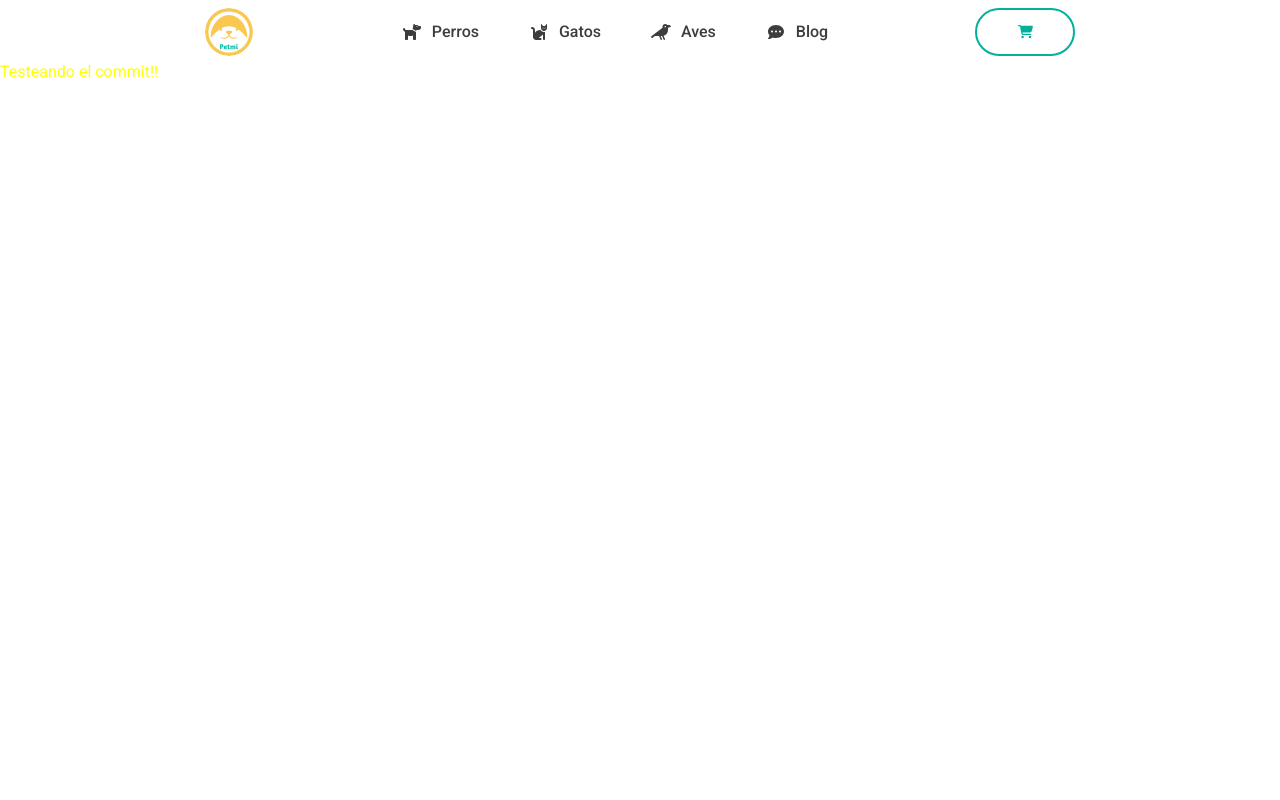
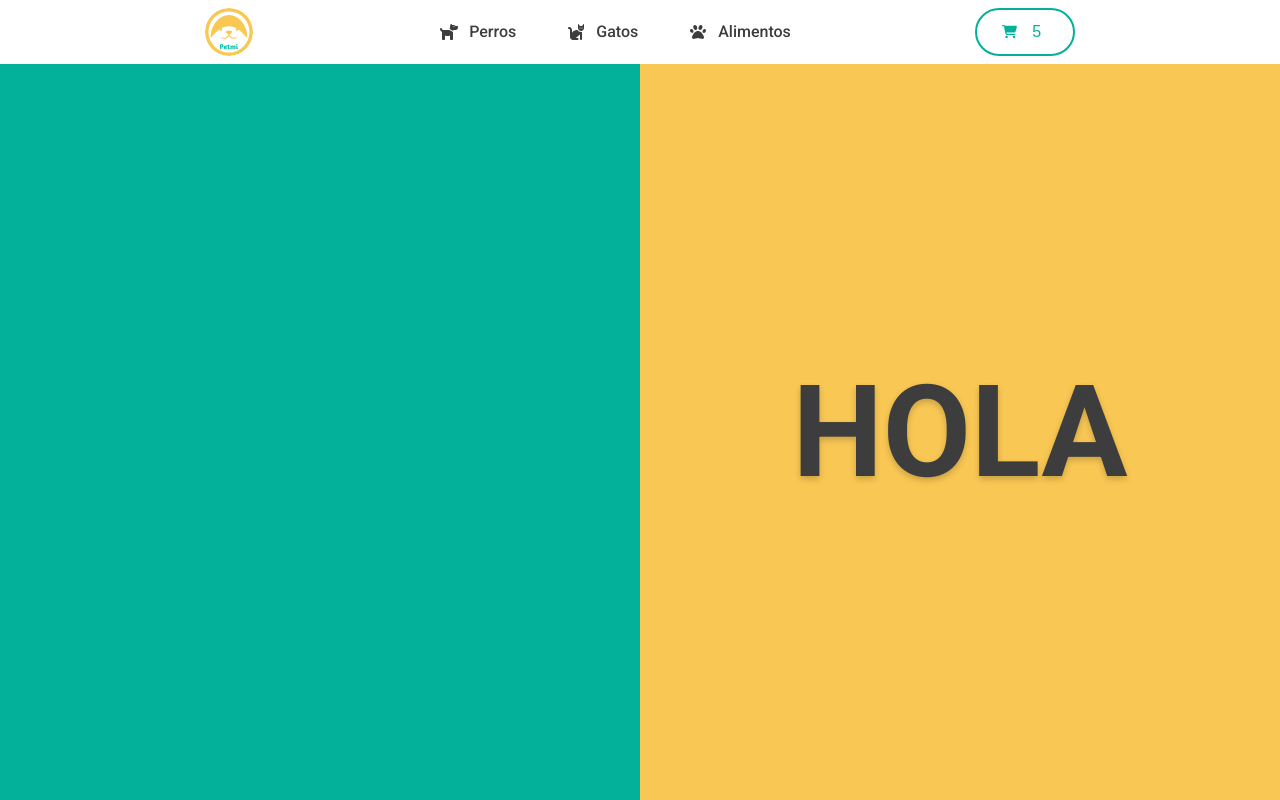
Before and after one commit to kusahio/ecommerce-react, a React (Create React App) app: page / in a window 1280 px wide. Built offline with nearby package versions, Linux system fonts and the light colour scheme.

Commit message:
PreEntrega1Illanes

```diff
--- a/src/App.js
+++ b/src/App.js
@@ -1,10 +1,14 @@
-import Header from './components/Header';
+import NavBar from './components/NavBar/NavBar';
+import ItemListContainer from './components/NavBar/ItemListContainer';
 import './App.scss';
 
 function App() {
   return (
     <div className="App">
-      <Header />
+      <header>
+        <NavBar />
+        <ItemListContainer greeting="hola" />
+      </header>
       <section>
 
       </section>
--- a/src/App.scss
+++ b/src/App.scss
@@ -1,5 +1,12 @@
 @use './assets/mixins.scss' as *;
+@use './assets/var.scss' as var;
 
 .App {
   @include flex-col;
+
+  footer{
+    display: none;
+    height: 4rem;
+    background: var.$lightGrey;
+  }
 }
--- a/src/components/Header.js
+++ /dev/null
@@ -1,12 +0,0 @@
-import NavBar from "./NavBar/NavBar"
-import ItemListContainer from "./NavBar/ItemListContainer"
-
-function Header() {
-  return (
-    <header>
-     <NavBar />
-     <ItemListContainer greeting="Testeando el commit!!" />
-    </header>
-  )
-}
-export default Header
--- a/src/components/NavBar/CartWidget.js
+++ b/src/components/NavBar/CartWidget.js
@@ -6,6 +6,7 @@ function CartWidget() {
   return (
     <button className='cartWidget'>
       <FontAwesomeIcon icon={faCartShopping} />
+      <span>5</span>
     </button>
   )
 }
--- a/src/components/NavBar/CartWidget.scss
+++ b/src/components/NavBar/CartWidget.scss
@@ -9,11 +9,27 @@
     background: var.$white;
     color: var.$accentColor;
     border: 2px solid var.$accentColor;
+    cursor: pointer;
 
     &:hover{
         background: var.$accentColor;
         color: var.$white;
         @include shadow(0, 8px, 16px, #000, .16);
+
+        span{
+            background: var.$white;
+            color: var.$accentColor
+        }
+    }
+
+    span{
+        @include flex-row;
+        @include flex-center;
+        @include size(1.5rem, 1.5rem, $radius: 2rem);
+        font-size: 1rem;
+        font-weight: 500;
+        color: var.$accentColor;
+        margin-left: .5rem;
     }
 
 }
--- a/src/components/NavBar/ItemListContainer.js
+++ b/src/components/NavBar/ItemListContainer.js
@@ -1,9 +1,15 @@
 import './ItemListContainer.scss';
 
-function ItemListContainer({ greeting }){
-    return(
+function ItemListContainer({ greeting }) {
+  return (
+    <div className='itemListContainer'>
+      <div className='banner'>
+      </div>
+      <div className='greeting'>
         <h1>{greeting}</h1>
-    )
+      </div>
+    </div>
+  )
 }
 
 export default ItemListContainer
--- a/src/components/NavBar/ItemListContainer.scss
+++ b/src/components/NavBar/ItemListContainer.scss
@@ -1,3 +1,30 @@
-h1{
-    color: yellow;
+@use '../../assets/mixins.scss' as *;
+@use '../../assets/var.scss' as var;
+
+.itemListContainer{
+    @include size(100%, calc(100vh - 4rem), $radius: 0);
+    @include flex-row;
+    @include flex-center;
+
+    .banner, .greeting{
+        @include size(50%, 100%, $radius: 0);
+        @include flex-col;
+        @include flex-center;
+    }
+
+    .banner{
+        background:var.$accentColor;
+    }
+
+    .greeting{
+        background:var.$yellowPrimary;
+    }
+
+    h1{
+        color: var.$text-color;
+        text-shadow: 0 3px 6px rgba($color: #000000, $alpha: .20);
+        font-size: 16vmin;
+        font-weight: 700;
+        text-transform: uppercase;
+    }
 }
--- a/src/components/NavBar/NavBar.js
+++ b/src/components/NavBar/NavBar.js
@@ -3,7 +3,7 @@ import Logo from '../../assets/logo.svg';
 import NavItem from "./NavItem";
 import CartWidget from './CartWidget';
 import './NavBar.scss';
-import { faDog, faCat, faCommentDots, faCrow } from '@fortawesome/free-solid-svg-icons'
+import { faDog, faCat, faPaw, faChevronDown } from '@fortawesome/free-solid-svg-icons'
 
 function NavBar() {
 
@@ -15,8 +15,7 @@ function NavBar() {
       <ul>
         <NavItem link="#" linkLabel="Perros" icon={faDog} />
         <NavItem link="#" linkLabel="Gatos" icon={faCat} />
-        <NavItem link="#" linkLabel="Aves" icon={faCrow} />
-        <NavItem link="#" linkLabel="Blog" icon={faCommentDots} />
+        <NavItem link="#" linkLabel="Alimentos" icon={faPaw} />
       </ul>
       <CartWidget />
     </nav>
--- a/src/components/NavBar/NavBar.scss
+++ b/src/components/NavBar/NavBar.scss
@@ -4,6 +4,7 @@ nav {
     @include flex-row;
     @include flex-center;
     @include size(100%, 4rem, $radius: 0);
+    /*@include shadow(0, 3px, 6px, #000, .16);*/
     padding: 0 16vw;
 
     .logo{
```
Also changed, not shown: 2 other files (tests, documents, lock files or other folders).
